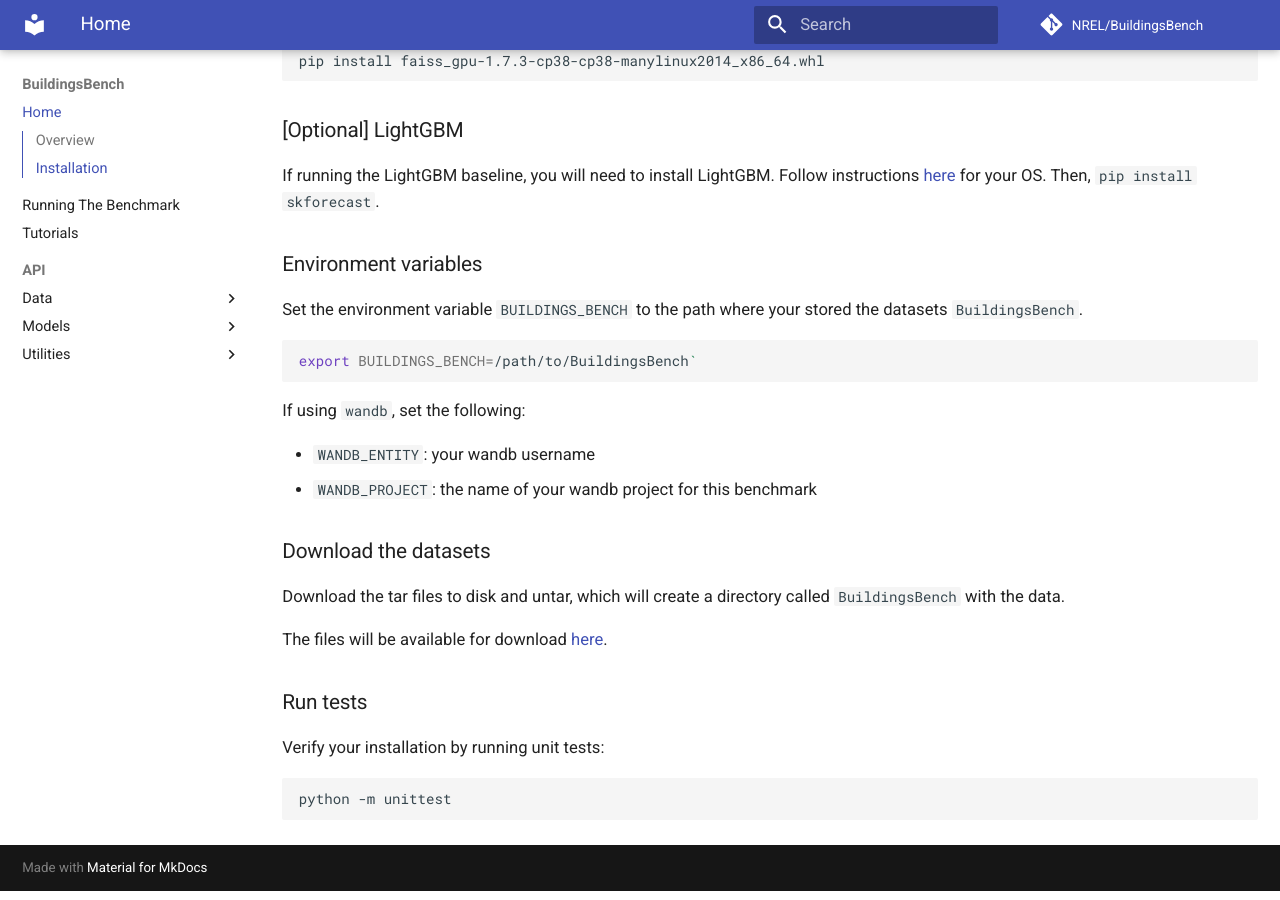
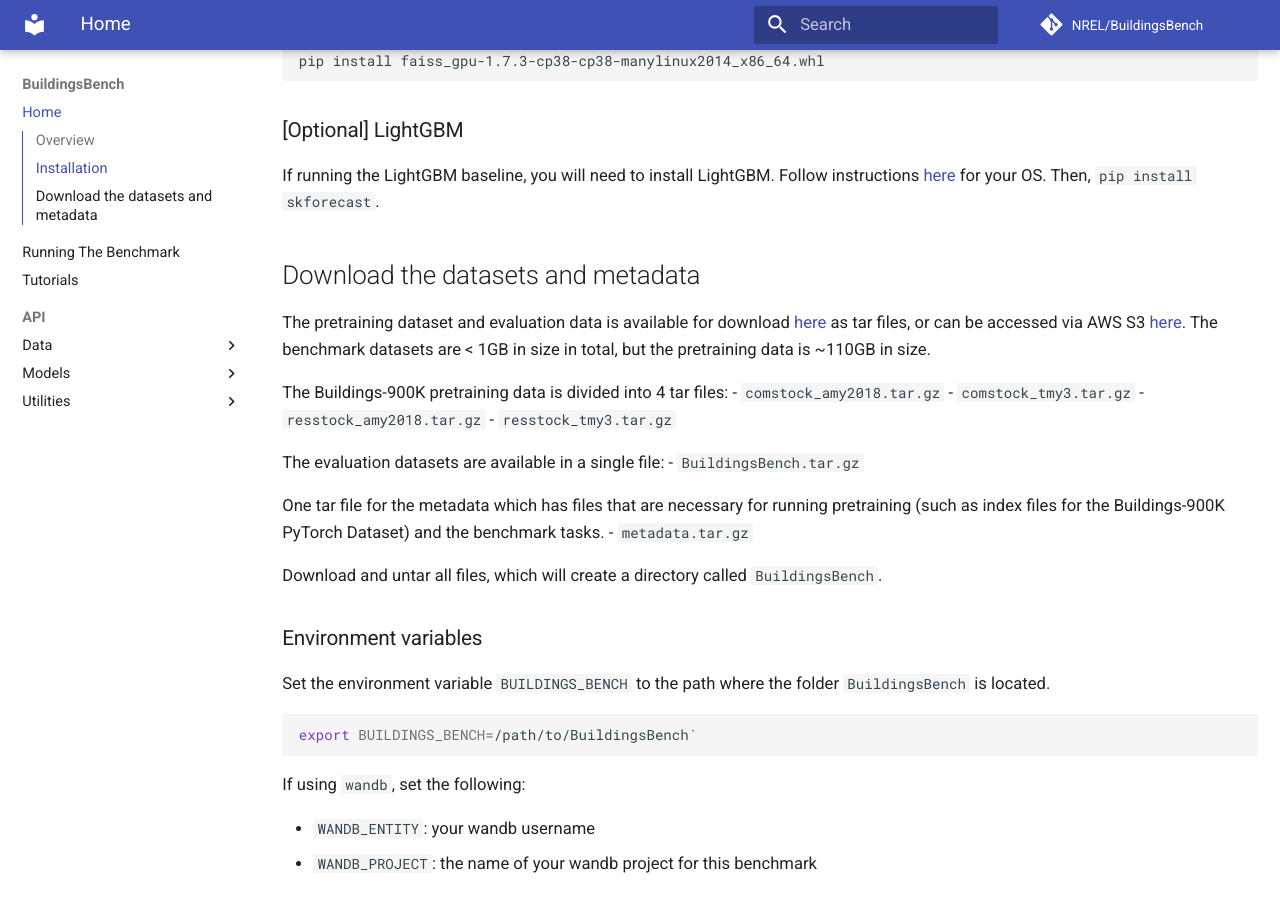
Before and after one commit to NREL/BuildingsBench, an MkDocs documentation site: the page built from docs/index.md, in a window 1280 px wide and 900 px high, scrolled down 1603 px. Built offline with MkDocs 1.6.1 and Material for MkDocs 9.7.7, drawn with Linux system fonts in a browser that asks for light colours; comment, search, counter and statistics services are not loaded; some of the changed text lies outside the part shown.

Commit message:
Adding OEDI links

````diff
--- a/docs/index.md
+++ b/docs/index.md
@@ -4,10 +4,10 @@
 
 BuildingsBench is a platform for:
 
-- Large-scale pretraining with the synthetic Buildings-900K dataset for short-term load forecasting (STLF). Buildings-900K is statistically representative of the entire U.S. building stock.
+- Large-scale pretraining with the synthetic Buildings-900K dataset for short-term load forecasting (STLF). Buildings-900K is statistically representative of the entire U.S. building stock and is extracted from the NREL [End-Use Load Profiles database](https://www.nrel.gov/buildings/end-use-load-profiles.html).
 - Benchmarking on two tasks evaluating generalization: zero-shot STLF and transfer learning for STLF.
 
-We provide an index-based PyTorch [Dataset](https://nrel.github.io/BuildingsBench/API/data/buildings_bench-data/#buildings-900k-pytorch-dataset) for large-scale pretraining, easy data loading for multiple real building energy consumption datasets as [PyTorch Tensors](https://nrel.github.io/BuildingsBench/API/data/buildings_bench-data/#buildings_bench.data.datasets.TorchBuildingDatasetsFromCSV) or [Pandas DataFrames](https://nrel.github.io/BuildingsBench/API/data/buildings_bench-data/#buildings_bench.data.datasets.PandasBuildingDatasetsFromCSV), from simple ([persistence](https://nrel.github.io/BuildingsBench/API/models/buildings_bench-models/#buildings_bench.models.persistence)) to advanced ([transformers](https://nrel.github.io/BuildingsBench/API/models/buildings_bench-models/#buildings_bench.models.transformers)) baselines, [metrics management](https://nrel.github.io/BuildingsBench/API/utilities/buildings_bench-evaluation/), a [tokenizer](https://nrel.github.io/BuildingsBench/API/utilities/buildings_bench-tokenizer/) based on KMeans for load time series, and more.
+We provide an index-based PyTorch [Dataset](https://nrel.github.io/BuildingsBench/API/data/buildings_bench-data/#the-buildings-900k-pytorch-dataset) for large-scale pretraining, easy data loading for multiple real building energy consumption datasets as [PyTorch Tensors](https://nrel.github.io/BuildingsBench/API/data/buildings_bench-data/#torchbuildingdatasetsfromcsv) or [Pandas DataFrames](https://nrel.github.io/BuildingsBench/API/data/buildings_bench-data/#pandasbuildingdatasetsfromcsv), from simple persistence to advanced transformer baselines, [metrics management](https://nrel.github.io/BuildingsBench/API/utilities/buildings_bench-evaluation/), a [tokenizer](https://nrel.github.io/BuildingsBench/API/utilities/buildings_bench-tokenizer/) based on KMeans for load time series, and more.
 
 
 ### Load a benchmark dataset
@@ -71,9 +71,29 @@ If running the LightGBM baseline, you will need to install LightGBM.
 Follow instructions [here](https://pypi.org/project/lightgbm/) for your OS.
 Then, `pip install skforecast`.
 
+## Download the datasets and metadata
+
+The pretraining dataset and evaluation data is available for download [here](https://data.openei.org/submissions/5859) as tar files, or can be accessed via AWS S3 [here](https://data.openei.org/s3_viewer?bucket=oedi-data-lake&prefix=buildings-bench). The benchmark datasets are < 1GB in size in total, but the pretraining data is ~110GB in size.
+
+
+The Buildings-900K pretraining data is divided into 4 tar files:
+- `comstock_amy2018.tar.gz`
+- `comstock_tmy3.tar.gz`
+- `resstock_amy2018.tar.gz`
+- `resstock_tmy3.tar.gz`
+
+The evaluation datasets are available in a single file:
+- `BuildingsBench.tar.gz`
+
+One tar file for the metadata which has files that are necessary for running pretraining (such as index files for the Buildings-900K PyTorch Dataset) and the benchmark tasks.
+- `metadata.tar.gz`
+
+Download and untar all files, which will create a directory called `BuildingsBench`.
+
+
 ### Environment variables
 
-Set the environment variable `BUILDINGS_BENCH` to the path where your stored the datasets `BuildingsBench`.
+Set the environment variable `BUILDINGS_BENCH` to the path where the folder `BuildingsBench` is located.
 
 ```bash
 export BUILDINGS_BENCH=/path/to/BuildingsBench`
@@ -85,13 +105,6 @@ If using `wandb`, set the following:
 - `WANDB_PROJECT`: the name of your wandb project for this benchmark
 
 
-### Download the datasets
-
-Download the tar files to disk and untar, which will create a directory called `BuildingsBench` with the data.
-
-The files will be available for download [here](https://data.openei.org/submissions/5859).
-
-
 ### Run tests
 
 Verify your installation by running unit tests:
````
Also changed, not shown: README.md (+40 -20 lines), docs/API/data/buildings_bench-data.md (+2 -2 lines), docs/running.md (+3 -0 lines).
